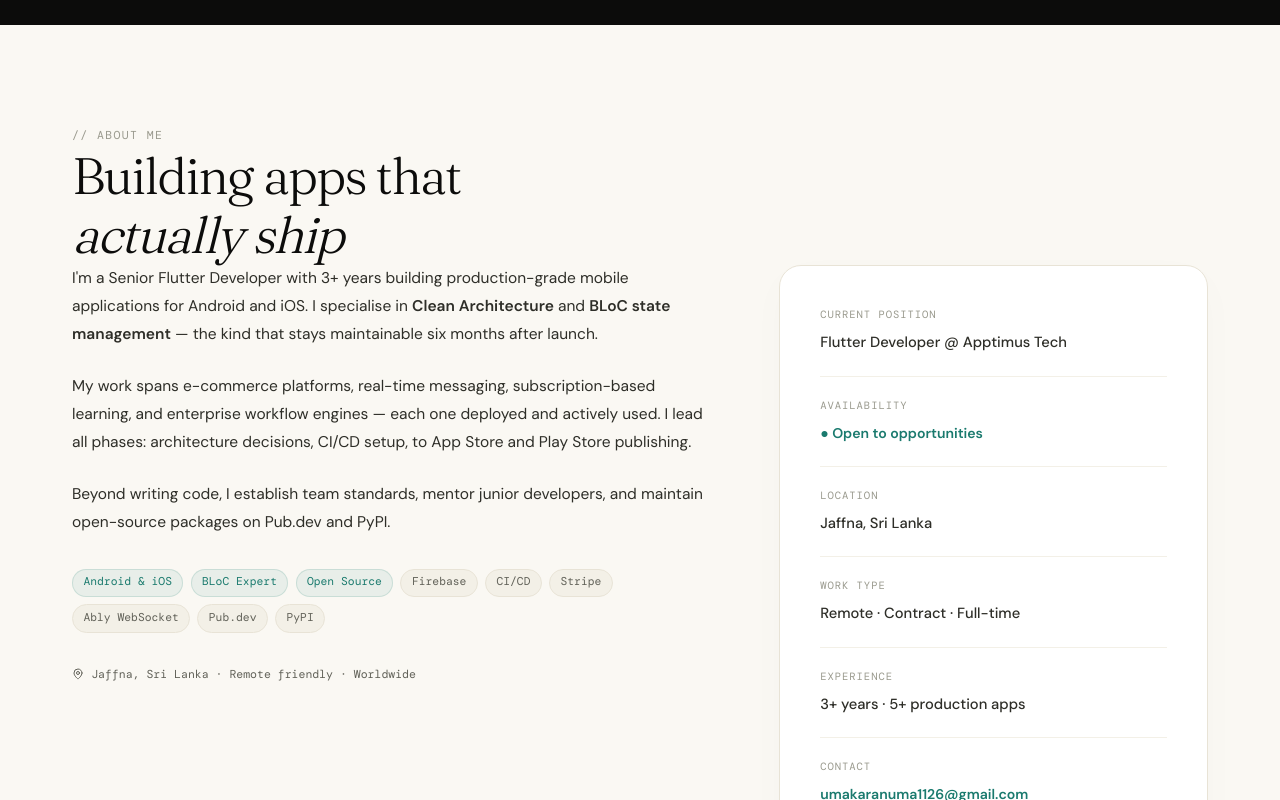
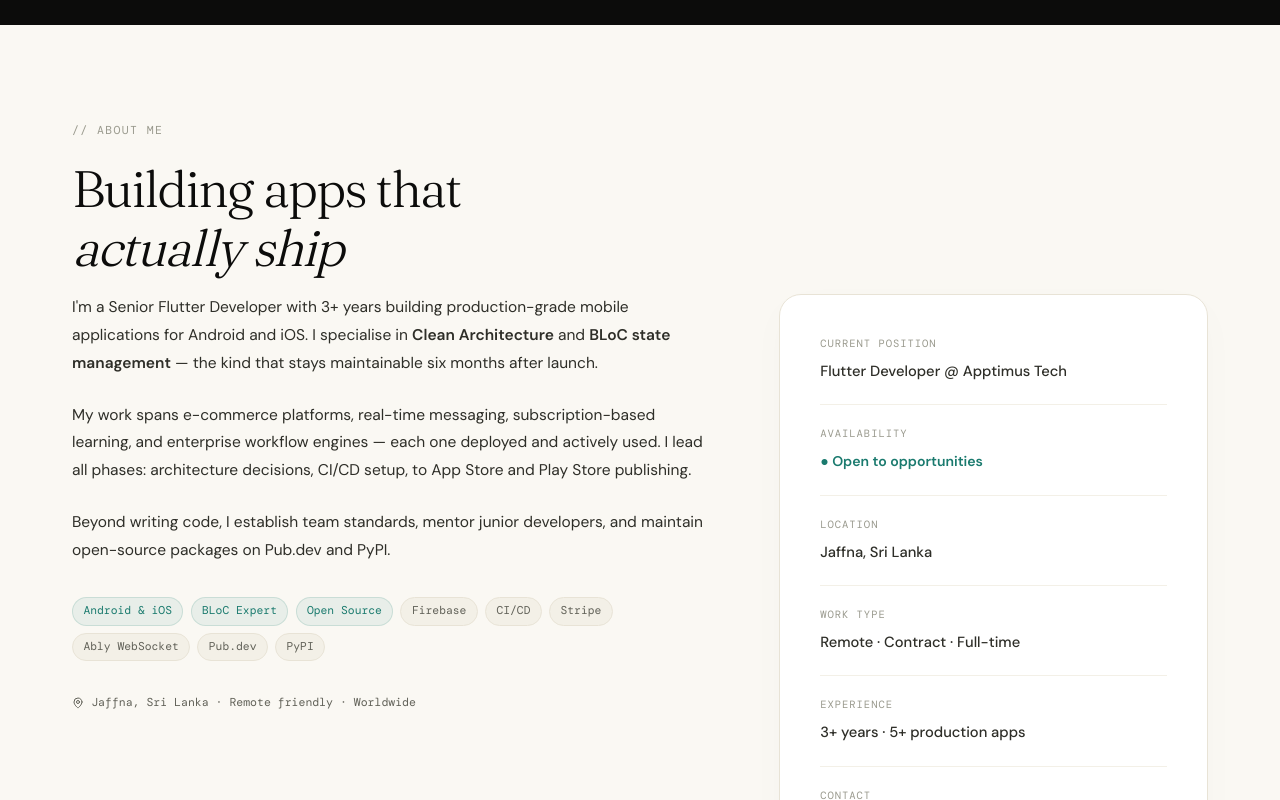
Before and after one commit to umakaranuma/umakaran, a Next.js app: page / in a window 1280 px wide. Shown: the part 820-1620 px from the top of the page. Built offline with nearby package versions, Linux system fonts and the light colour scheme.

Commit message:
feat: initialize global styles with Tailwind CSS and custom design tokens

```diff
--- a/app/globals.css
+++ b/app/globals.css
@@ -30,15 +30,27 @@
   --ff-m: var(--ff-m-next), 'DM Mono', monospace;
 
   /* Spacing */
-  --s1: .25rem; --s2: .5rem; --s3: .75rem; --s4: 1rem; --s5: 1.5rem;
-  --s6: 2rem; --s7: 3rem; --s8: 4.5rem; --s9: 6rem;
+  --s1: .25rem;
+  --s2: .5rem;
+  --s3: .75rem;
+  --s4: 1rem;
+  --s5: 1.5rem;
+  --s6: 2rem;
+  --s7: 3rem;
+  --s8: 4.5rem;
+  --s9: 6rem;
 
   /* Radius */
-  --r-sm: 6px; --r-md: 10px; --r-lg: 16px; --r-xl: 22px; --r-f: 9999px;
+  --r-sm: 6px;
+  --r-md: 10px;
+  --r-lg: 16px;
+  --r-xl: 22px;
+  --r-f: 9999px;
 
   /* Animation */
   --ease: cubic-bezier(.16, 1, .3, 1);
-  --t1: 160ms; --t2: 300ms;
+  --t1: 160ms;
+  --t2: 300ms;
 }
 
 * {
@@ -179,6 +191,20 @@ a {
   color: var(--ink);
 }
 
+/* Section Header Spacing */
+.sec-head {
+  margin-bottom: 1rem;
+  /* Increased spacing to content */
+  position: relative;
+  z-index: 10;
+}
+
+.sec-head .t-cap {
+  display: block;
+  margin-bottom: 1.25rem;
+  /* Space between // Sub-label and Heading */
+}
+
 /* Navbar Scrolled State */
 #nav.scrolled {
   background: rgba(250, 248, 243, 0.92);
```
